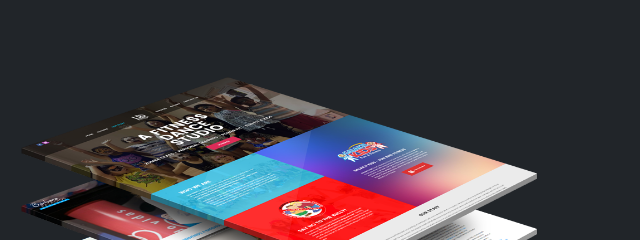
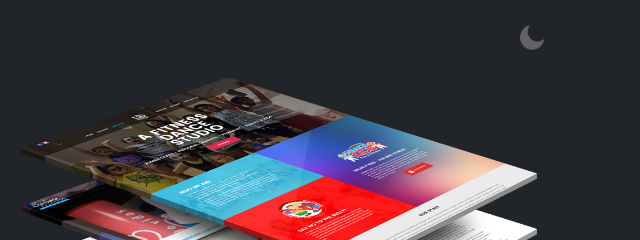
Before and after one commit to alainereyes/Website, a plain HTML site: page index.html in a window 1280 px wide. Shown: the top 240 px of the page, 640-1280 px from the left. Drawn offline with nearby package versions, Linux system fonts and the light colour scheme.

Commit message:
semifinal

```diff
--- a/index.html
+++ b/index.html
@@ -40,7 +40,9 @@
                   <a class="nav-link" href="#contacts">Contacts</a>
                 </li>
               </ul>
-
+                <div>
+                  <img src="dark.png" id="icon">
+                </div>
             </div>
           </div>
         </nav>
--- a/style.css
+++ b/style.css
@@ -5,6 +5,11 @@
 
 header{
     background-color: #212529;
+}
+
+#icon{
+    width: 30px;
+    cursor: pointer;
 }
 
 .navbar-brand{
```
Also changed, not shown: dark.png (added), light.png (added).
